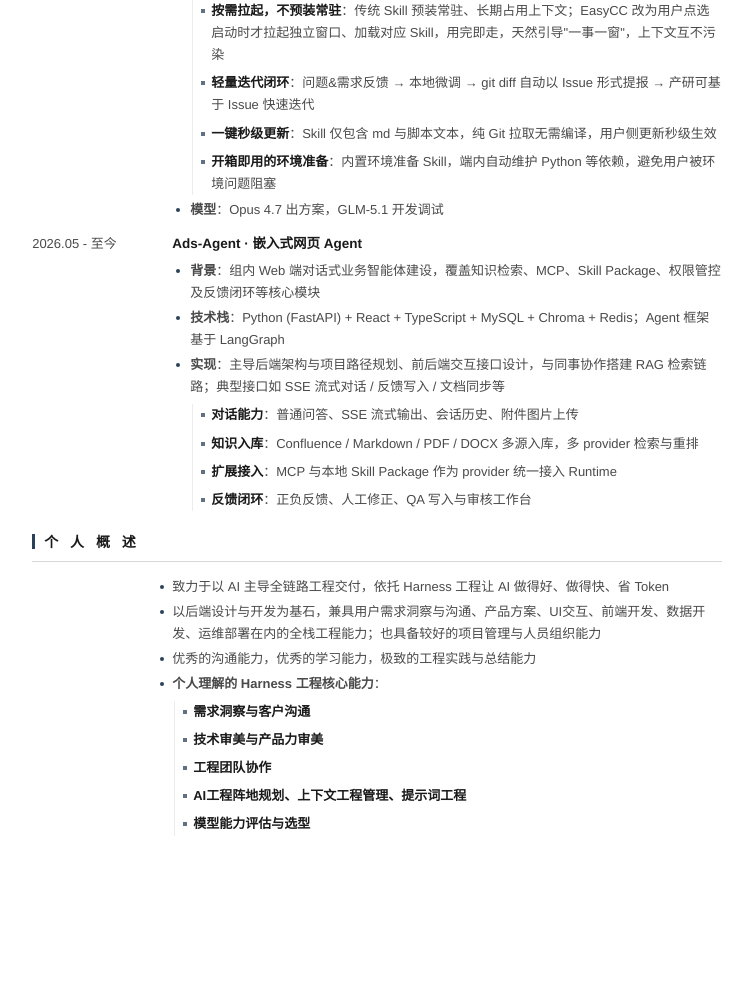
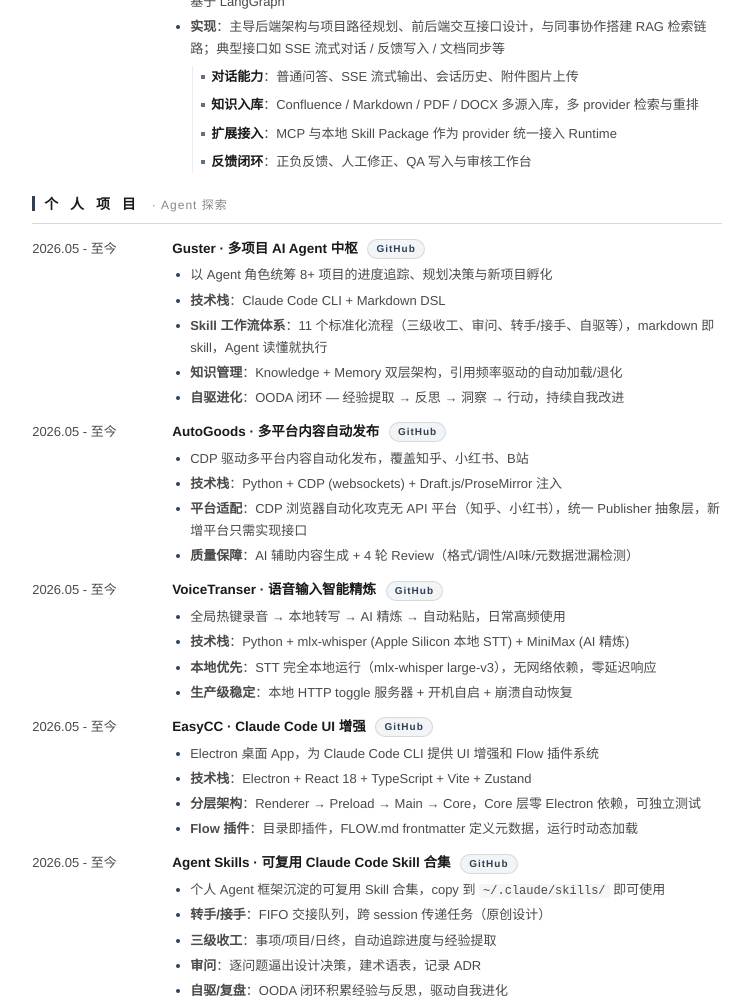
Before and after one commit to Lumos-789/Lumos-789.github.io, a plain HTML site: page index.html in a window 1280 px wide. Shown: the part 2324-3329 px from the top of the page, without its empty margins (263-1016 px from the left). Before the commit the page ends 3208 px from the top, so only its background shows below. Drawn offline with Linux system fonts and the light colour scheme.

Commit message:
feat: expand personal projects to detail format with GitHub links
- Guster/AutoGoods/VoiceTranser/EasyCC: inline → detail with bullet points
- Add agent-skills as 5th personal project
- Each project gets GitHub pill link

```diff
--- a/index.html
+++ b/index.html
@@ -808,12 +808,12 @@
     <div class="proj-item">
       <div class="proj-header">
         <span class="time">2026.02 - 至今</span>
-        <span class="name">基于 OpenClaw · 结案报告自动化</span>
+        <span class="name">销售助理辅助 · 数据采集与报告自动化</span>
       </div>
       <div class="proj-detail">
         <ul>
-          <li><strong>背景</strong>：销售助理需从 TikTok、YouTube、Instagram 等 7 个平台采集推广交付数据（定制化截图、播放量、点赞、评论），结合系统达人信息生成结案报告；流程繁琐、重复性强，人工操作耗时且易出错</li>
-          <li><strong>实现</strong>：飞书群聊驱动，OpenClaw 调度，Python 主脚本 + 内嵌 JS 完成点击、滚动、Hover、插件渲染等交互，结果回填飞书或导出 Excel</li>
+          <li><strong>背景</strong>：销售助理需从 TikTok、YouTube、Instagram 等 7 个平台采集推广交付数据（定制化截图、播放量、点赞、评论），结合系统达人信息生成结案报告、加工模板数据；流程繁琐、重复性强，人工操作耗时且易出错</li>
+          <li><strong>实现</strong>：飞书群聊驱动，OpenClaw 调度，Python 主脚本 + 内嵌 JS 完成点击、滚动、Hover、插件渲染等交互，结果回填飞书或导出 Excel；除结案报告外，还覆盖模板数据加工、多平台数据聚合等场景</li>
           <li><strong>开发流程</strong>：以报告样板为正确性锚点，Agent 探索网页结构 → 实现 → 与样板比对 → 反馈修复，闭环迭代</li>
           <li><strong>模型</strong>：Opus 4.7 出方案，GLM-5.1 开发调试，OpenClaw 运行时用 MiniMax-M2.7-highspeed</li>
           <li><strong>技术栈</strong>：Python</li>
@@ -854,28 +854,6 @@
     <div class="proj-item">
       <div class="proj-header">
         <span class="time">2026.05 - 至今</span>
-        <span class="name">EasyCC 桌面App · 基于Claude Code UI增强</span>
-      </div>
-      <div class="proj-detail">
-        <ul>
-          <li><strong>背景</strong>：在 Claude Code 外套一层 UI 增强工具，强化 Skill 分发、使用体验与迭代闭环</li>
-          <li><strong>技术栈</strong>：TypeScript 为主（Electron + React 全家桶），Skill 脚本 Python，前端样式 HTML + CSS</li>
-          <li><strong>实现&优势</strong>：
-            <ul>
-              <li><strong>按需拉起，不预装常驻</strong>：传统 Skill 预装常驻、长期占用上下文；EasyCC 改为用户点选启动时才拉起独立窗口、加载对应 Skill，用完即走，天然引导"一事一窗"，上下文互不污染</li>
-              <li><strong>轻量迭代闭环</strong>：问题&需求反馈 → 本地微调 → git diff 自动以 Issue 形式提报 → 产研可基于 Issue 快速迭代</li>
-              <li><strong>一键秒级更新</strong>：Skill 仅包含 md 与脚本文本，纯 Git 拉取无需编译，用户侧更新秒级生效</li>
-              <li><strong>开箱即用的环境准备</strong>：内置环境准备 Skill，端内自动维护 Python 等依赖，避免用户被环境问题阻塞</li>
-            </ul>
-          </li>
-          <li><strong>模型</strong>：Opus 4.7 出方案，GLM-5.1 开发调试</li>
-        </ul>
-      </div>
-    </div>
-
-    <div class="proj-item">
-      <div class="proj-header">
-        <span class="time">2026.05 - 至今</span>
         <span class="name">Ads-Agent · 嵌入式网页 Agent</span>
       </div>
       <div class="proj-detail">
@@ -895,6 +873,89 @@
     </div>
   </div>
 
+  <!-- Personal Projects -->
+  <div class="section">
+    <div class="section-title">个 人 项 目 <span class="section-subtitle">· Agent 探索</span></div>
+
+    <div class="proj-item">
+      <div class="proj-header">
+        <span class="time">2026.05 - 至今</span>
+        <span class="name">Guster · 多项目 AI Agent 中枢 <a href="https://github.com/Lumos-789/Guster" target="_blank" style="display:inline-block;font-size:10px;font-weight:600;letter-spacing:1px;color:var(--accent);background:rgba(44,65,89,0.06);border:1px solid rgba(44,65,89,0.15);border-radius:999px;padding:1px 8px;margin-left:6px;vertical-align:middle;text-decoration:none;line-height:1.6">GitHub</a></span>
+      </div>
+      <div class="proj-detail">
+        <ul>
+          <li>以 Agent 角色统筹 8+ 项目的进度追踪、规划决策与新项目孵化</li>
+          <li><strong>技术栈</strong>：Claude Code CLI + Markdown DSL</li>
+          <li><strong>Skill 工作流体系</strong>：11 个标准化流程（三级收工、审问、转手/接手、自驱等），markdown 即 skill，Agent 读懂就执行</li>
+          <li><strong>知识管理</strong>：Knowledge + Memory 双层架构，引用频率驱动的自动加载/退化</li>
+          <li><strong>自驱进化</strong>：OODA 闭环 — 经验提取 → 反思 → 洞察 → 行动，持续自我改进</li>
+        </ul>
+      </div>
+    </div>
+
+    <div class="proj-item">
+      <div class="proj-header">
+        <span class="time">2026.05 - 至今</span>
+        <span class="name">AutoGoods · 多平台内容自动发布 <a href="https://github.com/Lumos-789/AutoGoods" target="_blank" style="display:inline-block;font-size:10px;font-weight:600;letter-spacing:1px;color:var(--accent);background:rgba(44,65,89,0.06);border:1px solid rgba(44,65,89,0.15);border-radius:999px;padding:1px 8px;margin-left:6px;vertical-align:middle;text-decoration:none;line-height:1.6">GitHub</a></span>
+      </div>
+      <div class="proj-detail">
+        <ul>
+          <li>CDP 驱动多平台内容自动化发布，覆盖知乎、小红书、B站</li>
+          <li><strong>技术栈</strong>：Python + CDP (websockets) + Draft.js/ProseMirror 注入</li>
+          <li><strong>平台适配</strong>：CDP 浏览器自动化攻克无 API 平台（知乎、小红书），统一 Publisher 抽象层，新增平台只需实现接口</li>
+          <li><strong>质量保障</strong>：AI 辅助内容生成 + 4 轮 Review（格式/调性/AI味/元数据泄漏检测）</li>
+        </ul>
+      </div>
+    </div>
+
+    <div class="proj-item">
+      <div class="proj-header">
+        <span class="time">2026.05 - 至今</span>
+        <span class="name">VoiceTranser · 语音输入智能精炼 <a href="https://github.com/Lumos-789/VoiceTranser" target="_blank" style="display:inline-block;font-size:10px;font-weight:600;letter-spacing:1px;color:var(--accent);background:rgba(44,65,89,0.06);border:1px solid rgba(44,65,89,0.15);border-radius:999px;padding:1px 8px;margin-left:6px;vertical-align:middle;text-decoration:none;line-height:1.6">GitHub</a></span>
+      </div>
+      <div class="proj-detail">
+        <ul>
+          <li>全局热键录音 → 本地转写 → AI 精炼 → 自动粘贴，日常高频使用</li>
+          <li><strong>技术栈</strong>：Python + mlx-whisper (Apple Silicon 本地 STT) + MiniMax (AI 精炼)</li>
+          <li><strong>本地优先</strong>：STT 完全本地运行（mlx-whisper large-v3），无网络依赖，零延迟响应</li>
+          <li><strong>生产级稳定</strong>：本地 HTTP toggle 服务器 + 开机自启 + 崩溃自动恢复</li>
+        </ul>
+      </div>
+    </div>
+
+    <div class="proj-item">
+      <div class="proj-header">
+        <span class="time">2026.05 - 至今</span>
+        <span class="name">EasyCC · Claude Code UI 增强 <a href="https://github.com/Lumos-789/EasyCC" target="_blank" style="display:inline-block;font-size:10px;font-weight:600;letter-spacing:1px;color:var(--accent);background:rgba(44,65,89,0.06);border:1px solid rgba(44,65,89,0.15);border-radius:999px;padding:1px 8px;margin-left:6px;vertical-align:middle;text-decoration:none;line-height:1.6">GitHub</a></span>
+      </div>
+      <div class="proj-detail">
+        <ul>
+          <li>Electron 桌面 App，为 Claude Code CLI 提供 UI 增强和 Flow 插件系统</li>
+          <li><strong>技术栈</strong>：Electron + React 18 + TypeScript + Vite + Zustand</li>
+          <li><strong>分层架构</strong>：Renderer → Preload → Main → Core，Core 层零 Electron 依赖，可独立测试</li>
+          <li><strong>Flow 插件</strong>：目录即插件，FLOW.md frontmatter 定义元数据，运行时动态加载</li>
+        </ul>
+      </div>
+    </div>
+
+    <div class="proj-item">
+      <div class="proj-header">
+        <span class="time">2026.05 - 至今</span>
+        <span class="name">Agent Skills · 可复用 Claude Code Skill 合集 <a href="https://github.com/Lumos-789/agent-skills" target="_blank" style="display:inline-block;font-size:10px;font-weight:600;letter-spacing:1px;color:var(--accent);background:rgba(44,65,89,0.06);border:1px solid rgba(44,65,89,0.15);border-radius:999px;padding:1px 8px;margin-left:6px;vertical-align:middle;text-decoration:none;line-height:1.6">GitHub</a></span>
+      </div>
+      <div class="proj-detail">
+        <ul>
+          <li>个人 Agent 框架沉淀的可复用 Skill 合集，copy 到 <code style="font-size:12px;background:rgba(0,0,0,0.04);padding:0 4px;border-radius:3px">~/.claude/skills/</code> 即可使用</li>
+          <li><strong>转手/接手</strong>：FIFO 交接队列，跨 session 传递任务（原创设计）</li>
+          <li><strong>三级收工</strong>：事项/项目/日终，自动追踪进度与经验提取</li>
+          <li><strong>审问</strong>：逐问题逼出设计决策，建术语表，记录 ADR</li>
+          <li><strong>自驱/复盘</strong>：OODA 闭环积累经验与反思，驱动自我进化</li>
+        </ul>
+      </div>
+    </div>
+
+  </div>
+
   <!-- Personal Profile -->
   <div class="section">
     <div class="section-title">个 人 概 述</div>
@@ -902,15 +963,6 @@
       <li>致力于以 AI 主导全链路工程交付，依托 Harness 工程让 AI 做得好、做得快、省 Token</li>
       <li>以后端设计与开发为基石，兼具用户需求洞察与沟通、产品方案、UI交互、前端开发、数据开发、运维部署在内的全栈工程能力；也具备较好的项目管理与人员组织能力</li>
       <li>优秀的沟通能力，优秀的学习能力，极致的工程实践与总结能力</li>
-      <li><strong>个人理解的 Harness 工程核心能力</strong>：
-        <ul>
-          <li><strong>需求洞察与客户沟通</strong></li>
-          <li><strong>技术审美与产品力审美</strong></li>
-          <li><strong>工程团队协作</strong></li>
-          <li><strong>AI工程阵地规划、上下文工程管理、提示词工程</strong></li>
-          <li><strong>模型能力评估与选型</strong></li>
-        </ul>
-      </li>
     </ul>
   </div>
 
```
